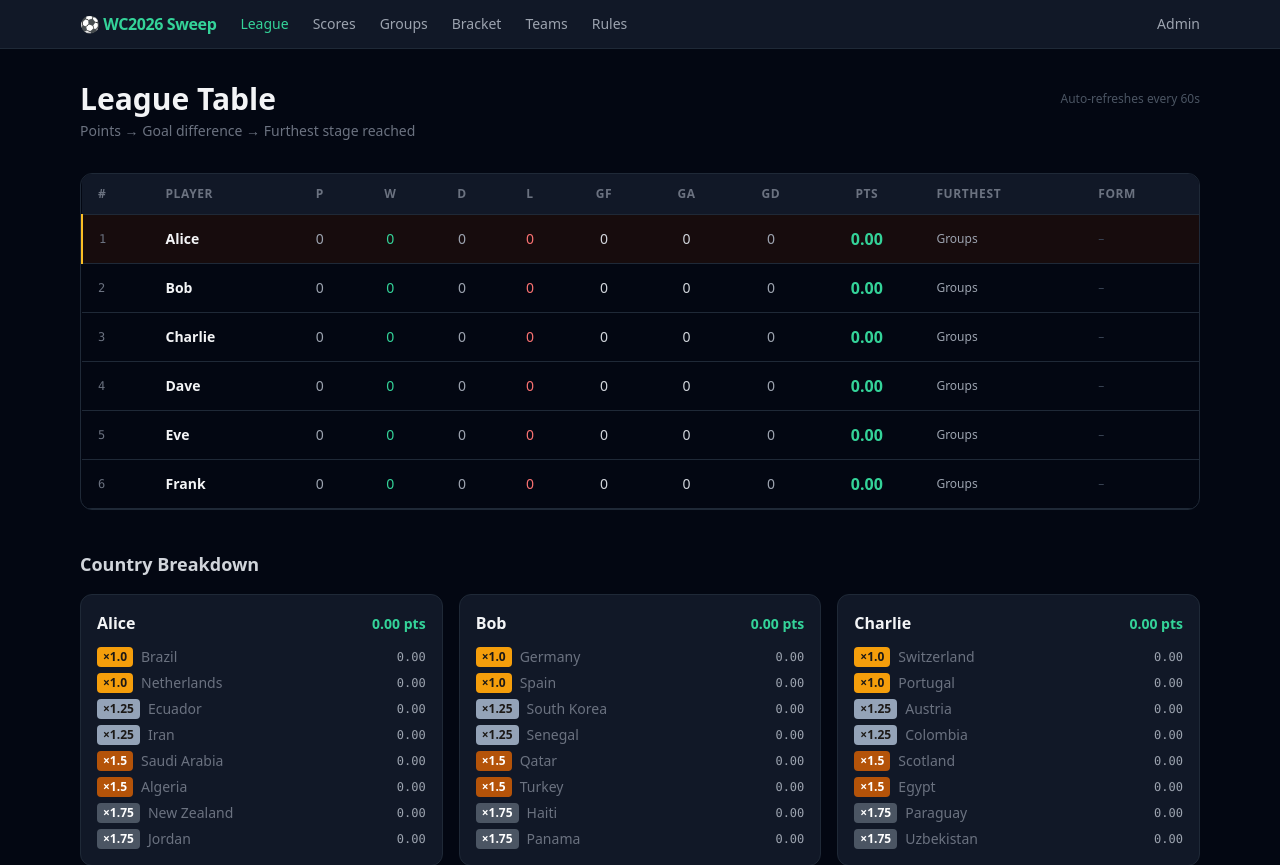
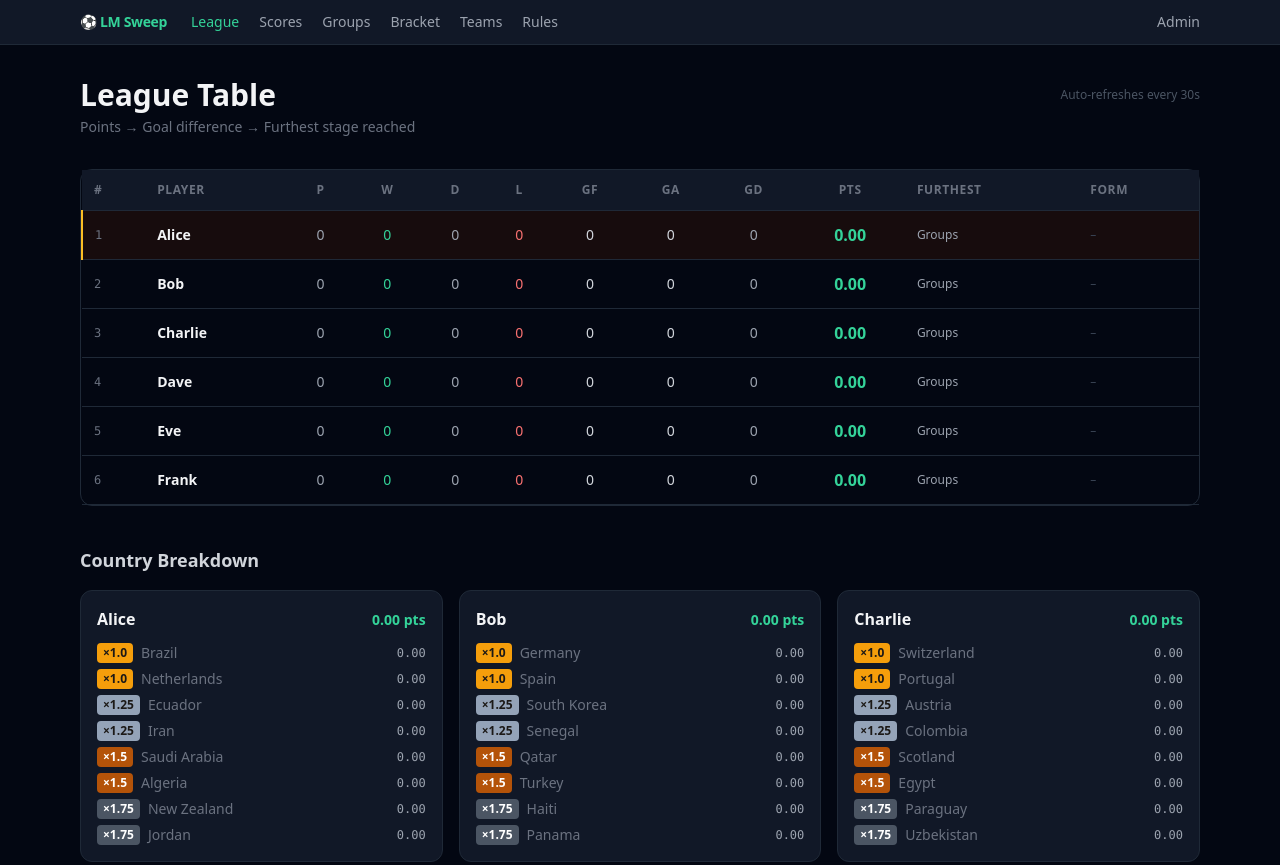
Before and after one commit to elliotseymour97/worldcup-sweepstake, a Flask app: page / in a window 1280 px wide. Shown: the top 865 px of the page. Run offline with Flask 3, Linux system fonts and the light colour scheme; some libraries are stand-ins or nearby versions.

Commit message:
Bug fixes and new features

```diff
--- a/routes/main.py
+++ b/routes/main.py
@@ -1,6 +1,6 @@
 import time
-from datetime import datetime
-from flask import Blueprint, render_template, abort
+from datetime import datetime, date as _date
+from flask import Blueprint, render_template
 from sqlalchemy.orm import subqueryload, joinedload
 from models import Player, Country, Match
 from points import player_standings, country_stats, STAGE_LABELS, ROUND_ORDER
@@ -17,7 +17,7 @@ def _build_standings():
     now = time.monotonic()
     if _cache['standings'] is not None and (now - _cache['at']) < _CACHE_TTL:
         return _cache['standings']
-    standings = player_standings()
+    standings = player_standings(include_live=True)
     for row in standings:
         row['country_stats'] = {c.id: country_stats(c) for c in row['player'].countries}
     _cache['standings'] = standings
@@ -60,13 +60,28 @@ def player_detail(player_id):
         total_points += stats['points']
 
     # Last 10 finished matches across all countries
-    matches_with_country = []
+    recent = []
     for country in player.countries:
         for match in country.home_matches + country.away_matches:
             if match.status == 'FINISHED' and match.home_score is not None:
-                matches_with_country.append((match, country))
-    matches_with_country.sort(key=lambda x: x[0].kickoff or datetime.min, reverse=True)
-    recent_matches = matches_with_country[:10]
+                recent.append((match, country))
+    recent.sort(key=lambda x: x[0].kickoff or datetime.min, reverse=True)
+    recent_matches = recent[:10]
+
+    # Upcoming fixtures — deduplicated by match id
+    today = _date.today()
+    seen = set()
+    upcoming = []
+    for country in player.countries:
+        for match in country.home_matches + country.away_matches:
+            if (match.status in ('SCHEDULED', 'TIMED')
+                    and match.kickoff
+                    and match.kickoff.date() >= today
+                    and match.id not in seen):
+                seen.add(match.id)
+                upcoming.append((match, country))
+    upcoming.sort(key=lambda x: x[0].kickoff)
+    upcoming_fixtures = upcoming[:8]
 
     standings = _build_standings()
     rank = next((r['rank'] for r in standings if r['player'].id == player_id), '–')
@@ -77,6 +92,7 @@ def player_detail(player_id):
                            total_points=round(total_points, 2),
                            rank=rank,
                            recent_matches=recent_matches,
+                           upcoming_fixtures=upcoming_fixtures,
                            stage_labels=STAGE_LABELS)
 
 
--- a/templates/_standings_partial.html
+++ b/templates/_standings_partial.html
@@ -1,50 +1,72 @@
 {% if standings %}
 
-{# ── Main standings table ── #}
-<div class="overflow-x-auto rounded-xl border border-gray-800 mb-10">
-  <table class="w-full text-sm">
+{% set any_live = standings | selectattr('has_live') | list | length > 0 %}
+{% if any_live %}
+<div class="mb-4 flex items-center gap-2 text-sm bg-amber-950/30 border border-amber-800/40 rounded-lg px-4 py-2">
+  <span class="w-2 h-2 rounded-full bg-red-500 animate-pulse inline-block flex-shrink-0"></span>
+  <span class="text-amber-400 font-semibold">Live standings</span>
+  <span class="text-gray-500 text-xs">— amber points include in-progress matches</span>
+</div>
+{% endif %}
+
+{# ── Main standings table — always scrollable so all columns are reachable ── #}
+<div class="relative rounded-xl border border-gray-800 mb-10">
+  {# Right-fade gradient on mobile signals there are more columns to scroll to #}
+  <div class="pointer-events-none absolute right-0 top-0 h-full w-10 rounded-r-xl
+              bg-gradient-to-l from-gray-950 to-transparent z-10 sm:hidden"></div>
+  <div class="overflow-x-auto" style="scrollbar-width:none;-ms-overflow-style:none;">
+    <table class="w-full min-w-max text-sm">
       <thead>
         <tr class="text-xs uppercase tracking-wider text-gray-500 border-b border-gray-800 bg-gray-900">
-        <th class="px-4 py-3 text-left">#</th>
-        <th class="px-4 py-3 text-left">Player</th>
-        <th class="px-4 py-3 text-center hidden sm:table-cell">P</th>
-        <th class="px-4 py-3 text-center">W</th>
-        <th class="px-4 py-3 text-center hidden sm:table-cell">D</th>
-        <th class="px-4 py-3 text-center">L</th>
-        <th class="px-4 py-3 text-center hidden sm:table-cell">GF</th>
-        <th class="px-4 py-3 text-center hidden sm:table-cell">GA</th>
-        <th class="px-4 py-3 text-center">GD</th>
-        <th class="px-4 py-3 text-center">Pts</th>
-        <th class="px-4 py-3 text-left hidden sm:table-cell">Furthest</th>
-        <th class="px-4 py-3 text-left hidden md:table-cell">Form</th>
+          <th class="px-3 py-3 text-left">#</th>
+          <th class="px-3 py-3 text-left">Player</th>
+          <th class="px-3 py-3 text-center">P</th>
+          <th class="px-3 py-3 text-center">W</th>
+          <th class="px-3 py-3 text-center">D</th>
+          <th class="px-3 py-3 text-center">L</th>
+          <th class="px-3 py-3 text-center">GF</th>
+          <th class="px-3 py-3 text-center">GA</th>
+          <th class="px-3 py-3 text-center">GD</th>
+          <th class="px-3 py-3 text-center">Pts</th>
+          <th class="px-3 py-3 text-left">Furthest</th>
+          <th class="px-3 py-3 text-left">Form</th>
         </tr>
       </thead>
       <tbody>
         {% for row in standings %}
-      <tr class="border-b border-gray-800 hover:bg-gray-900 transition-colors {% if row.rank == 1 %}bg-amber-950/30 border-l-2 border-l-amber-400{% endif %}">
-        <td class="px-4 py-3 text-gray-500 font-mono text-xs">{{ row.rank }}</td>
-        <td class="px-4 py-3 font-semibold">
+        <tr class="border-b border-gray-800 hover:bg-gray-900/60 transition-colors
+          {% if row.rank == 1 %}bg-amber-950/30 border-l-2 border-l-amber-400
+          {% elif row.has_live %}border-l-2 border-l-amber-700{% endif %}">
+          <td class="px-3 py-3 text-gray-500 font-mono text-xs">{{ row.rank }}</td>
+          <td class="px-3 py-3 font-semibold whitespace-nowrap">
             <a href="/player/{{ row.player.id }}" class="hover:text-emerald-400 transition-colors">{{ row.player.name }}</a>
           </td>
-        <td class="px-4 py-3 text-center text-gray-400 hidden sm:table-cell">{{ row.played }}</td>
-        <td class="px-4 py-3 text-center text-emerald-400 font-medium">{{ row.wins }}</td>
-        <td class="px-4 py-3 text-center text-gray-400 hidden sm:table-cell">{{ row.draws }}</td>
-        <td class="px-4 py-3 text-center text-red-400 font-medium">{{ row.losses }}</td>
-        <td class="px-4 py-3 text-center text-gray-300 hidden sm:table-cell">{{ row.gf }}</td>
-        <td class="px-4 py-3 text-center text-gray-300 hidden sm:table-cell">{{ row.ga }}</td>
-        <td class="px-4 py-3 text-center font-medium
+          <td class="px-3 py-3 text-center text-gray-400">{{ row.played }}</td>
+          <td class="px-3 py-3 text-center text-emerald-400 font-medium">{{ row.wins }}</td>
+          <td class="px-3 py-3 text-center text-gray-400">{{ row.draws }}</td>
+          <td class="px-3 py-3 text-center text-red-400 font-medium">{{ row.losses }}</td>
+          <td class="px-3 py-3 text-center text-gray-300">{{ row.gf }}</td>
+          <td class="px-3 py-3 text-center text-gray-300">{{ row.ga }}</td>
+          <td class="px-3 py-3 text-center font-medium
             {% if row.gd > 0 %}text-emerald-400{% elif row.gd < 0 %}text-red-400{% else %}text-gray-400{% endif %}">
             {% if row.gd > 0 %}+{% endif %}{{ row.gd }}
           </td>
-        <td class="px-4 py-3 text-center font-bold text-emerald-400 text-base">{{ '%.2f'|format(row.points) }}</td>
-        <td class="px-4 py-3 text-gray-400 text-xs hidden sm:table-cell">
+          <td class="px-3 py-3 text-center font-bold text-base">
+            {% if row.has_live %}
+            <span class="text-amber-400">{{ '%.2f'|format(row.points) }}</span>
+            <span class="block text-xs font-normal text-amber-700 leading-none -mt-0.5">live</span>
+            {% else %}
+            <span class="text-emerald-400">{{ '%.2f'|format(row.points) }}</span>
+            {% endif %}
+          </td>
+          <td class="px-3 py-3 text-gray-400 text-xs whitespace-nowrap">
             {% set labels = ['Groups', 'R32', 'R16', 'QF', 'SF', '3rd/Final', 'Final'] %}
             {{ labels[row.furthest] }}
           </td>
-        <td class="px-4 py-3 hidden md:table-cell">
+          <td class="px-3 py-3">
             <div class="flex gap-1">
               {% for result in row.form %}
-            <span class="w-5 h-5 rounded-full text-xs font-bold flex items-center justify-center
+              <span class="w-5 h-5 rounded-full text-xs font-bold flex items-center justify-center flex-shrink-0
                 {{ 'bg-emerald-500 text-black' if result == 'W' else 'bg-gray-600 text-white' if result == 'D' else 'bg-red-500 text-white' }}">
                 {{ result }}
               </span>
@@ -57,6 +79,8 @@
       </tbody>
     </table>
   </div>
+  <p class="sm:hidden text-xs text-gray-700 text-right px-3 py-1.5">← swipe for more →</p>
+</div>
 
 {# ── Per-player country cards ── #}
 <h2 class="text-lg font-semibold mb-4 text-gray-300">Country Breakdown</h2>
@@ -64,8 +88,12 @@
   {% for row in standings %}
   <div class="bg-gray-900 rounded-xl border border-gray-800 p-4">
     <div class="flex justify-between items-baseline mb-3">
-      <h3 class="font-bold text-base">{{ row.player.name }}</h3>
-      <span class="text-emerald-400 font-bold text-sm">{{ '%.2f'|format(row.points) }} pts</span>
+      <h3 class="font-bold text-base">
+        <a href="/player/{{ row.player.id }}" class="hover:text-emerald-400 transition-colors">{{ row.player.name }}</a>
+      </h3>
+      <span class="{% if row.has_live %}text-amber-400{% else %}text-emerald-400{% endif %} font-bold text-sm">
+        {{ '%.2f'|format(row.points) }} pts
+      </span>
     </div>
     <div class="space-y-1.5">
       {% for country in row.player.countries | sort(attribute='tier') %}
--- a/templates/base.html
+++ b/templates/base.html
@@ -3,12 +3,12 @@
 <head>
   <meta charset="UTF-8" />
   <meta name="viewport" content="width=device-width, initial-scale=1.0" />
-  <title>{% block title %}WC 2026 Sweepstake{% endblock %}</title>
+  <title>{% block title %}LM Sweepstake 2026{% endblock %}</title>
   <link rel="manifest" href="/static/manifest.json">
   <meta name="theme-color" content="#34d399">
   <meta name="apple-mobile-web-app-capable" content="yes">
   <meta name="apple-mobile-web-app-status-bar-style" content="black-translucent">
-  <meta name="apple-mobile-web-app-title" content="WC2026">
+  <meta name="apple-mobile-web-app-title" content="LM Sweep 2026">
   <link rel="apple-touch-icon" href="/static/icon.svg">
   <script src="https://cdn.tailwindcss.com"></script>
   <script src="https://unpkg.com/htmx.org@1.9.10"></script>
@@ -20,22 +20,30 @@
     #page-loader { position:fixed;top:0;left:0;width:100%;height:3px;background:#34d399;opacity:0;transition:opacity 200ms;z-index:100;pointer-events:none; }
     @keyframes live-glow { 0%,100%{border-color:rgb(52 211 153/.4)} 50%{border-color:rgb(52 211 153/.9)} }
     .card-live { animation: live-glow 1.5s ease-in-out infinite; }
+    @keyframes toast-in  { from{transform:translateX(calc(100% + 1rem));opacity:0} to{transform:translateX(0);opacity:1} }
+    @keyframes toast-out { from{opacity:1;transform:translateX(0)} to{opacity:0;transform:translateX(calc(100% + 1rem))} }
+    .toast-enter { animation: toast-in  .35s cubic-bezier(.22,1,.36,1) forwards; }
+    .toast-exit  { animation: toast-out .3s ease forwards; }
+    /* Hide scrollbar on nav strip */
+    .nav-strip { scrollbar-width:none; -ms-overflow-style:none; }
+    .nav-strip::-webkit-scrollbar { display:none; }
   </style>
 </head>
 <body class="bg-gray-950 text-gray-100 min-h-screen">
 
   <div id="page-loader"></div>
+  <div id="toast-container" class="fixed top-4 right-4 z-50 flex flex-col gap-2 pointer-events-none max-w-xs w-full sm:w-auto"></div>
 
   <nav class="bg-gray-900 border-b border-gray-800 sticky top-0 z-10">
-    <div class="max-w-6xl mx-auto px-4 py-3 flex items-center gap-6">
-      <span class="font-bold text-emerald-400 text-base tracking-tight">⚽ WC2026 Sweep</span>
-      <a href="/"       class="text-sm hover:text-emerald-400 transition-colors {% if request.path == '/' %}text-emerald-400{% else %}text-gray-400{% endif %}">League</a>
-      <a href="/scores"   class="text-sm hover:text-emerald-400 transition-colors {% if request.path.startswith('/scores') %}text-emerald-400{% else %}text-gray-400{% endif %}">Scores</a>
-      <a href="/groups"   class="text-sm hover:text-emerald-400 transition-colors {% if request.path == '/groups' %}text-emerald-400{% else %}text-gray-400{% endif %}">Groups</a>
-      <a href="/bracket"  class="text-sm hover:text-emerald-400 transition-colors {% if request.path == '/bracket' %}text-emerald-400{% else %}text-gray-400{% endif %}">Bracket</a>
-      <a href="/teams"    class="text-sm hover:text-emerald-400 transition-colors {% if request.path == '/teams' %}text-emerald-400{% else %}text-gray-400{% endif %}">Teams</a>
-      <a href="/rules"    class="text-sm hover:text-emerald-400 transition-colors {% if request.path == '/rules' %}text-emerald-400{% else %}text-gray-400{% endif %}">Rules</a>
-      <a href="/admin"  class="text-sm hover:text-emerald-400 transition-colors ml-auto {% if request.path.startswith('/admin') %}text-emerald-400{% else %}text-gray-400{% endif %}">Admin</a>
+    <div class="nav-strip max-w-6xl mx-auto px-4 py-3 flex items-center gap-5 overflow-x-auto">
+      <span class="font-bold text-emerald-400 text-sm tracking-tight flex-shrink-0 mr-1">⚽ LM Sweep</span>
+      <a href="/"        class="text-sm hover:text-emerald-400 transition-colors flex-shrink-0 whitespace-nowrap {% if request.path == '/' %}text-emerald-400{% else %}text-gray-400{% endif %}">League</a>
+      <a href="/scores"  class="text-sm hover:text-emerald-400 transition-colors flex-shrink-0 whitespace-nowrap {% if request.path.startswith('/scores') %}text-emerald-400{% else %}text-gray-400{% endif %}">Scores</a>
+      <a href="/groups"  class="text-sm hover:text-emerald-400 transition-colors flex-shrink-0 whitespace-nowrap {% if request.path == '/groups' %}text-emerald-400{% else %}text-gray-400{% endif %}">Groups</a>
+      <a href="/bracket" class="text-sm hover:text-emerald-400 transition-colors flex-shrink-0 whitespace-nowrap {% if request.path == '/bracket' %}text-emerald-400{% else %}text-gray-400{% endif %}">Bracket</a>
+      <a href="/teams"   class="text-sm hover:text-emerald-400 transition-colors flex-shrink-0 whitespace-nowrap {% if request.path == '/teams' %}text-emerald-400{% else %}text-gray-400{% endif %}">Teams</a>
+      <a href="/rules"   class="text-sm hover:text-emerald-400 transition-colors flex-shrink-0 whitespace-nowrap {% if request.path == '/rules' %}text-emerald-400{% else %}text-gray-400{% endif %}">Rules</a>
+      <a href="/admin"   class="text-sm hover:text-emerald-400 transition-colors flex-shrink-0 whitespace-nowrap ml-auto {% if request.path.startswith('/admin') %}text-emerald-400{% else %}text-gray-400{% endif %}">Admin</a>
     </div>
   </nav>
 
@@ -65,6 +73,24 @@
       });
     }, 4000);
 
+    // In-app goal toast
+    function showToast(msg, duration) {
+      duration = duration || 5000;
+      const c = document.getElementById('toast-container');
+      if (!c) return;
+      const el = document.createElement('div');
+      el.className = 'toast-enter bg-emerald-900 border border-emerald-600 text-emerald-100 text-sm font-semibold px-4 py-3 rounded-xl shadow-xl pointer-events-auto cursor-pointer';
+      el.textContent = msg;
+      el.onclick = function() { el.classList.replace('toast-enter', 'toast-exit'); setTimeout(function(){ el.remove(); }, 350); };
+      c.appendChild(el);
+      setTimeout(function() {
+        if (el.parentNode) {
+          el.classList.replace('toast-enter', 'toast-exit');
+          setTimeout(function(){ el.remove(); }, 350);
+        }
+      }, duration);
+    }
+
     // Convert UTC kickoff times to local timezone
     function localizeTimestamps() {
       document.querySelectorAll('time[data-utc]').forEach(el => {
--- a/templates/bracket.html
+++ b/templates/bracket.html
@@ -1,5 +1,5 @@
 {% extends 'base.html' %}
-{% block title %}Bracket – WC 2026 Sweep{% endblock %}
+{% block title %}Bracket – LM Sweepstake 2026{% endblock %}
 {% block content %}
 
 <h1 class="text-3xl font-bold mb-8">Knockout Bracket</h1>
--- a/templates/groups.html
+++ b/templates/groups.html
@@ -1,5 +1,5 @@
 {% extends 'base.html' %}
-{% block title %}Groups – WC 2026 Sweep{% endblock %}
+{% block title %}Groups – LM Sweepstake 2026{% endblock %}
 {% block content %}
 
 <h1 class="text-3xl font-bold mb-8">Group Stage Standings</h1>
--- a/templates/league.html
+++ b/templates/league.html
@@ -1,16 +1,16 @@
 {% extends 'base.html' %}
-{% block title %}League Table – WC 2026 Sweep{% endblock %}
+{% block title %}League – LM Sweepstake 2026{% endblock %}
 {% block content %}
 
 <div class="flex justify-between items-center mb-1">
   <h1 class="text-3xl font-bold">League Table</h1>
-  <span class="text-gray-600 text-xs">Auto-refreshes every 60s</span>
+  <span class="text-gray-600 text-xs">Auto-refreshes every 30s</span>
 </div>
 <p class="text-gray-500 text-sm mb-8">Points → Goal difference → Furthest stage reached</p>
 
 <div id="standings-data"
      hx-get="/league/standings"
-     hx-trigger="every 60s"
+     hx-trigger="every 30s"
      hx-swap="innerHTML">
   {% include '_standings_partial.html' %}
 </div>
--- a/templates/scores.html
+++ b/templates/scores.html
@@ -1,5 +1,5 @@
 {% extends 'base.html' %}
-{% block title %}Scores – WC 2026 Sweep{% endblock %}
+{% block title %}Scores – LM Sweepstake 2026{% endblock %}
 {% block content %}
 
 <div class="flex justify-between items-center mb-6">
@@ -61,8 +61,9 @@
   }
 
   function _sendAlert(body) {
+    showToast('⚽ Goal! ' + body);
     if ('Notification' in window && Notification.permission === 'granted') {
-      new Notification('⚽ Goal!', { body, icon: '/static/icon.svg' });
+      new Notification('⚽ Goal!', { body: body, icon: '/static/icon.svg' });
     }
   }
 
```
Also changed, not shown: api_client.py (+13 -16 lines), points.py (+65 -28 lines), templates/player.html (+26 -1 lines), static/manifest.json. Lines whose indentation alone changed are shown as unchanged.
